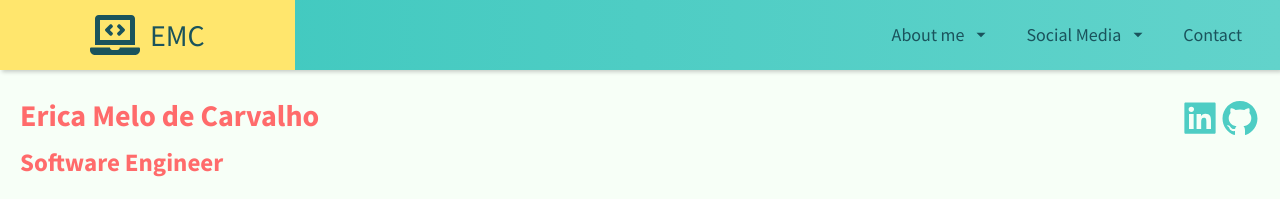
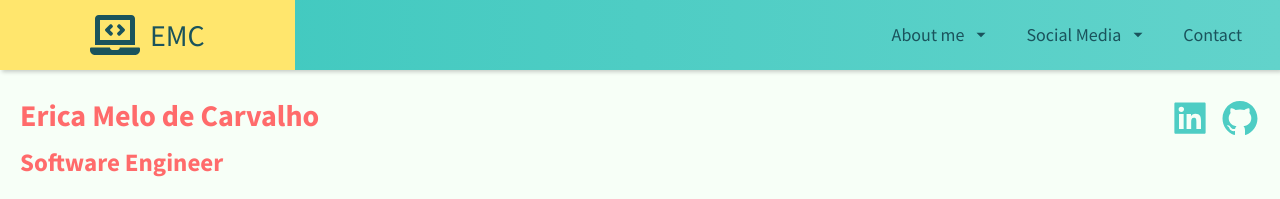
Before and after one commit to ericamcar/my-website, a Next.js app: page /cv in a window 1280 px wide. Shown: the top 199 px of the page. Built offline with nearby package versions, Linux system fonts and the light colour scheme.

Commit message:
fix icon position

```diff
--- a/styles/globals.css
+++ b/styles/globals.css
@@ -399,7 +399,8 @@ body {
 
 .icon {
   color: #4ecdc4;
-  font-size: 4rem; }
+  font-size: 4rem;
+  margin-left: 1rem; }
   .icon:hover {
     color: #ff6b6b; }
 
--- a/styles/sass/pages/_cv.scss
+++ b/styles/sass/pages/_cv.scss
@@ -6,6 +6,7 @@
 .icon {
   color: $color-primary;
   font-size: 4rem;
+  margin-left: 1rem;
 
   &:hover {
     color: $color-secondary;
```
